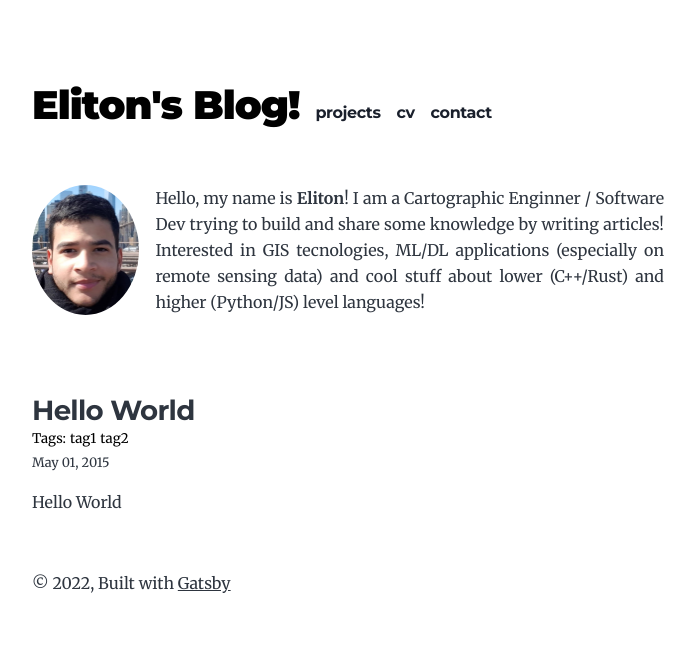
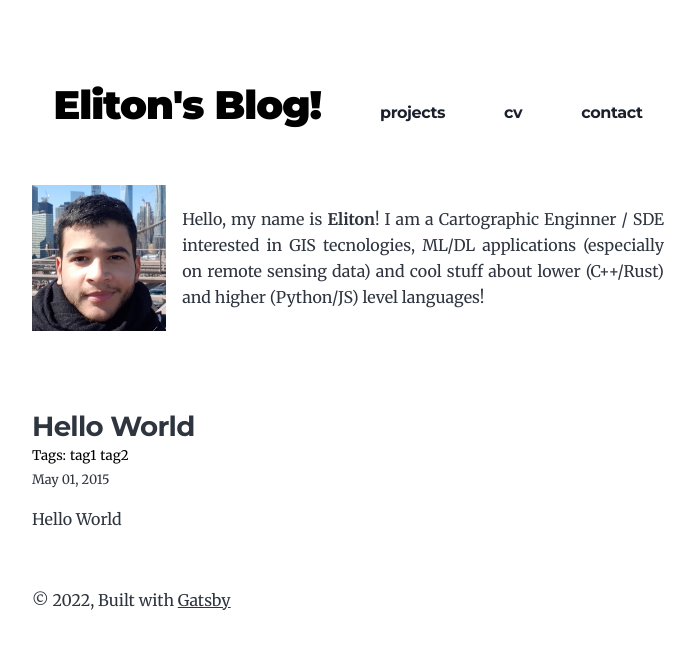
Before and after one commit to elitonfilho/blog, a Gatsby site: page / in a window 1280 px wide. Shown: the whole page, without its empty margins (292-987 px from the left). Built offline with nearby package versions, Linux system fonts and the light colour scheme; Gatsby itself is replaced by a stand-in of ours.

Commit message:
chore: flex layout changes

```diff
--- a/gatsby-config.js
+++ b/gatsby-config.js
@@ -3,9 +3,7 @@ module.exports = {
     title: `Eliton's Blog!`,
     author: {
       name: `Eliton`,
-      summary: `I am a Cartographic Enginner / Software Dev trying to build and share
-       some knowledge by writing articles!
-      Interested in GIS tecnologies, ML/DL applications (especially on remote sensing data)
+      summary: `I am a Cartographic Enginner / SDE interested in GIS tecnologies, ML/DL applications (especially on remote sensing data)
       and cool stuff about lower (C++/Rust) and higher (Python/JS) level languages!`
     },
     social: {
--- a/src/components/bio.js
+++ b/src/components/bio.js
@@ -25,6 +25,7 @@ const Bio = () => {
                 formats={["auto", "webp", "avif"]}
                 src="../images/profile-pic.jpeg"
                 alt="Profile picture"
+                constrained
             />
             <div>
                 {author?.name && (
--- a/src/style.css
+++ b/src/style.css
@@ -256,6 +256,7 @@
 
   .header-nav {
     display: flex;
+    justify-content: space-around;
   }
 
   .header-nav > li {
@@ -302,6 +303,7 @@
   .bio {
     display: flex;
     margin-bottom: var(--spacing-16);
+    align-items: center;
   }
 
   .bio p {
@@ -311,9 +313,6 @@
 
   .bio-avatar {
     margin-right: var(--spacing-4);
-    margin-bottom: var(--spacing-0);
-    min-width: 100px;
-    border-radius: 100%;
   }
 
   .contact {
```
